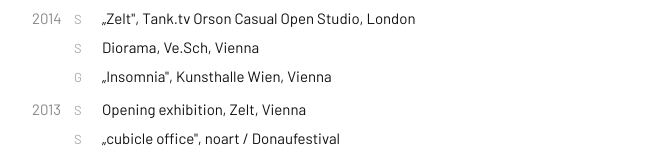
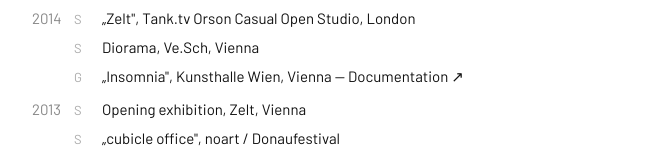
Before and after one commit to BasilAdalbero/Adalbero, a plain HTML site: page exhibitions.html in a window 1280 px wide. Shown: the part 1839-1993 px from the top of the page, without its empty margins (300-947 px from the left). Drawn offline with Linux system fonts and the light colour scheme.

Commit message:
Update 'Insomnia' entry with documentation link
Added a link to documentation for the 'Insomnia' exhibition.

```diff
--- a/exhibitions.html
+++ b/exhibitions.html
@@ -108,7 +108,7 @@
 
       <div class="entry year-gap"><span class="year">2014</span><span class="prefix">S</span><span class="entry-text">„Zelt", Tank.tv Orson Casual Open Studio, London</span></div>
       <div class="entry"><span class="year"></span><span class="prefix">S</span><span class="entry-text">Diorama, Ve.Sch, Vienna</span></div>
-      <div class="entry"><span class="year"></span><span class="prefix">G</span><span class="entry-text">„Insomnia", Kunsthalle Wien, Vienna</span></div>
+      <div class="entry"><span class="year"></span><span class="prefix">G</span><span class="entry-text">„Insomnia", Kunsthalle Wien, Vienna — <a class="ext" href="https://1n5omn14.tumblr.com/" target="_blank">Documentation ↗</a></span></div>
 
       <div class="entry year-gap"><span class="year">2013</span><span class="prefix">S</span><span class="entry-text">Opening exhibition, Zelt, Vienna</span></div>
       <div class="entry"><span class="year"></span><span class="prefix">S</span><span class="entry-text">„cubicle office", noart / Donaufestival</span></div>
```
